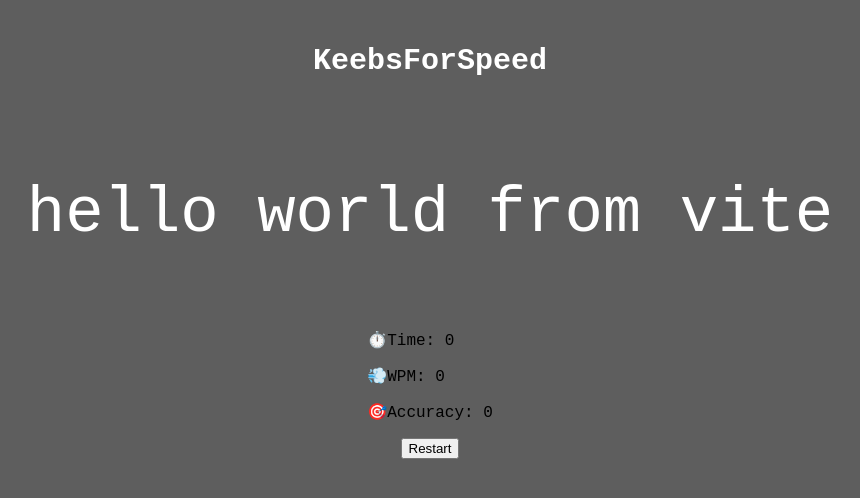
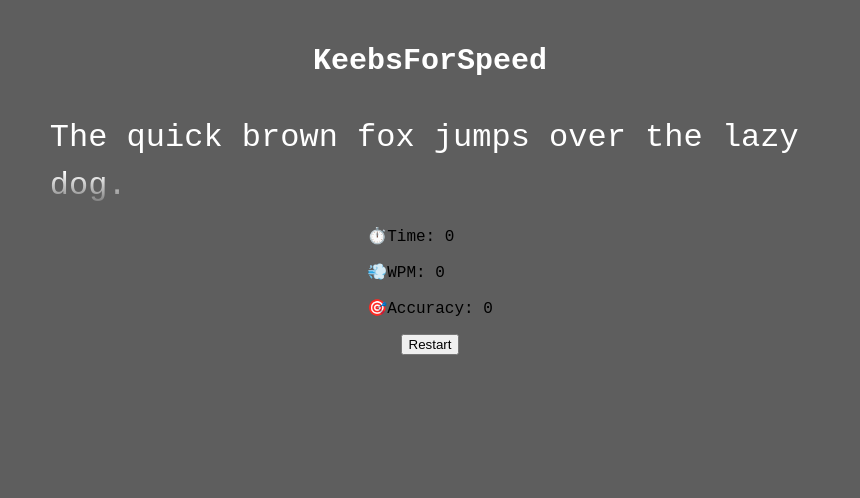
Before and after one commit to Lance-Thommas/KeebsForSpeed, a React (Vite) app: page / in a window 1280 px wide. Shown: the top 498 px of the page, without its empty margins (210-1070 px from the left). Built offline with nearby package versions, Linux system fonts and the light colour scheme; no server answers.

Commit message:
B. Changed text from locally stored to API fetched.

```diff
--- a/src/App.jsx
+++ b/src/App.jsx
@@ -11,9 +11,24 @@
   const [startTime, setStartTime] = useState(null);
   const [time, setTime] = useState(0);
   const [isCompleted, setIsCompleted] = useState(false);
-  const [text, setText] = useState(() => (
-    sampleTexts[Math.floor(Math.random() * sampleTexts.length)]
-  ));
+  const [text, setText] = useState("");
+
+  const fetchNewText = async () => {
+    try {
+      const response = await fetch("https://baconipsum.com/api/?type=all-meat&sentences=3");
+      const data = await response.json();
+      setText(data[0]);
+    }
+    catch (err) {
+      console.error("Error fetching text:", err);
+      // Fallback to a random sample text if the fetch fails
+      setText("The quick brown fox jumps over the lazy dog.");
+    }
+  };
+
+  useEffect(() => {
+    fetchNewText();
+  }, []);
 
 
 
@@ -80,7 +95,7 @@
           setUserInput("");
           setStartTime(null);
           setTime(0);
-          setText(sampleTexts[Math.floor(Math.random() * sampleTexts.length)]);
+          fetchNewText();
           setIsCompleted(false);
         }} />
       </main>
--- a/src/index.css
+++ b/src/index.css
@@ -22,5 +22,20 @@
 }
 
 .typing-area-text {
-  font-size: 4rem;
+  font-size: 2rem;
+  line-height: 1.5;
+  text-align: left;
+  margin: 0 auto;
+  width: 90%;
+  max-width: 1000px;
+
+  overflow: hidden;
+  display: -webkit-box;
+  -webkit-line-clamp: 3;
+  -webkit-box-orient: vertical;
+  white-space: normal;
+
+  /* Fade-out at bottom */
+  -webkit-mask-image: linear-gradient(to bottom, black 60%, transparent 100%);
+  mask-image: linear-gradient(to bottom, black 60%, transparent 100%);
 }
```
Also changed, not shown: 1 other file (tests, documents, lock files or other folders).
